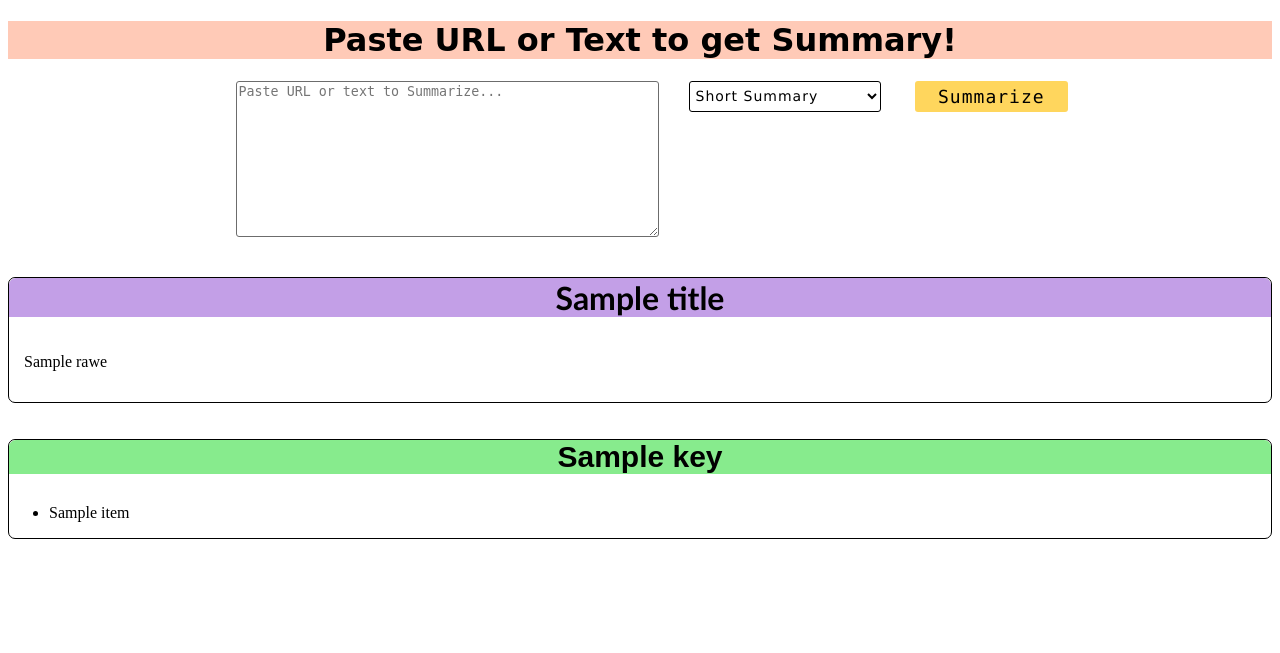
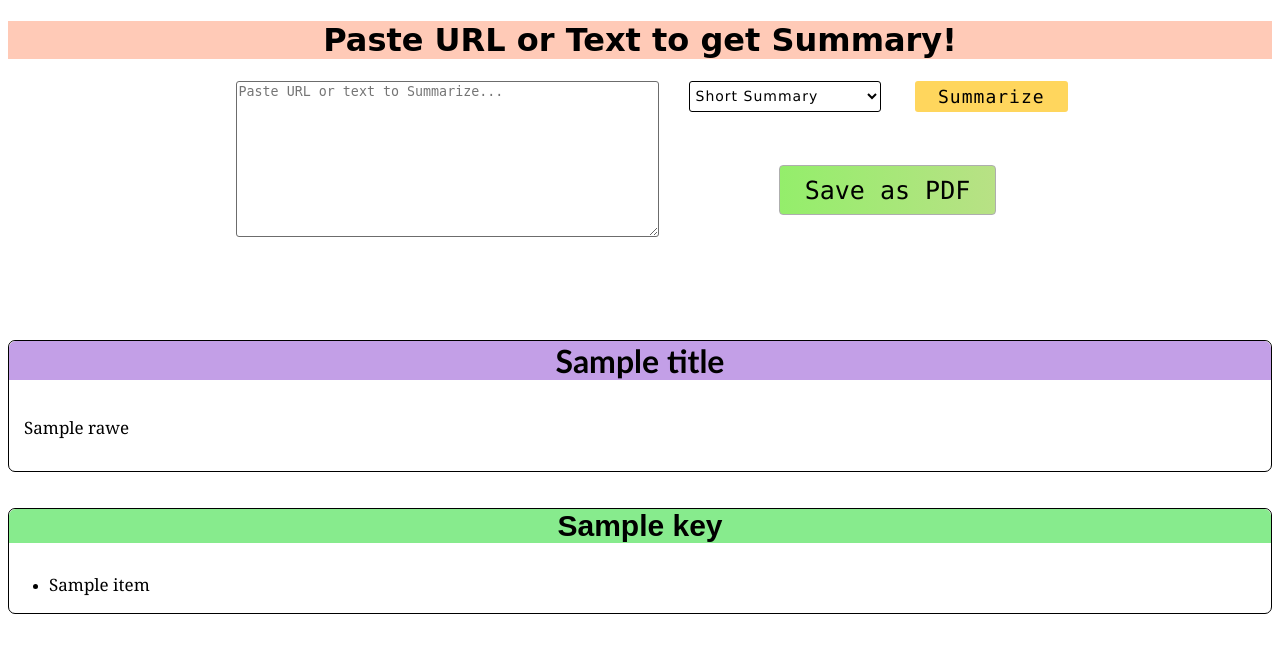
Before and after one commit to srajan123/Project-1_Text-Summarizer, a Flask app: template Desktop/hero/templates/index2.html in a window 1280 px wide. Shown: the top 653 px of the page. Run offline with Flask 2, Linux system fonts and the light colour scheme; the template is opened without the code that fills it: most values are stand-ins (such as "Sample title", 1, 10 or a date in 2020).

Commit message:
make it better

```diff
--- a/Desktop/hero/app.py
+++ b/Desktop/hero/app.py
@@ -1,25 +1,45 @@
 from flask import Flask,render_template,request,make_response
 from temp_nltk import url_rize
 import pdfkit
+options={
+'page-size':'A4',
+'dpi':400
+}
 app = Flask(__name__)
 app.config['DEBUG'] = True
 @app.route('/')
 def index():
-	mess = 'I LOVE PYTHON!'
-	return render_template('index1.html',msg=mess)
+	return render_template('index1.html')
 
+dic={}
 @app.route('/success',methods=['GET','POST'])
 def analyze():
 	if request.method == 'POST':
-		render = render_template('index1.html')
-		config = pdfkit.configuration(wkhtmltopdf='./bin/wkhtmltopdf')
-		pdf = pdfkit.from_string(render, False, configuration=config)
+		key = 'Key Points'
+		rawtext = request.form['raw']
+		typesum = request.form['typesum']
+		protext = url_rize(rawtext,typesum)
+		dic['para']  = protext[0]
+		dic['title'] = protext[1]
+		dic['lists'] = protext[2]
+		dic['key'] 	 = key
+	return render_template('index2.html',rawe=protext[0],title=protext[1],lists=protext[2],key=key)
 
-		response = make_response(pdf)
-		response.headers['Content-Type'] = 'application/pdf'
-		response.headers['Content-Disposition'] = 'attachment; filename=output.pdf'
+@app.route('/pdf',methods=['GET','POST'])
+def pdf():
+	if request.method == 'POST':
+				render = render_template('pdf.html',para=dic['para'],title=dic['title'],lists=dic['lists'],key=dic['key'])
+				pdf = pdfkit.from_string(render,False)
 
-		return response
+				response = make_response(pdf)
+				response.headers['Content-Type'] = 'application/pdf'
+				response.headers['Content-Disposition'] = 'attachment; filename=summary.pdf'
+
+				return response
+
+
+
+
 
 if __name__ == '__main__':
 	app.run(debug=True)
--- a/Desktop/hero/templates/index2.html
+++ b/Desktop/hero/templates/index2.html
@@ -2,7 +2,18 @@
 <html>
 <head>
 	<style>
-	.dif,button
+	#butt2
+	{
+    width: 44%;
+    border: 1px solid #aeaeae;
+    font-size: 25px;
+    border-radius: 4px;
+    background-image: linear-gradient(to right, #94ee6b , #b8e185);
+    height: 50px;
+    font-family: consolas;
+}
+
+	.dif,#butt
 	{
 	margin-left: 30px;
     width: 12%;
@@ -34,7 +45,7 @@
 </head>
 <body>
 <center><h1 style="font-family: Comic Sans MS;text-decoration: none;background-color: #ffcab7;">Paste URL or Text to get Summary!</h1></center>
-
+<div>
  <form method="POST" action="/success" style="margin-left: 18%;">
          <textarea name="raw" rows="10" cols="50" placeholder="Paste URL or text to Summarize..." required="true"></textarea>
          <select style="width:15%;position: absolute;" class="dif" id="cars" name="typesum">
@@ -42,21 +53,26 @@
 			  <option value="ls">Long Summary</option>
 			  <option value="ds">Detailed Summary</option>
 		</select>
-          <button name="sub" style="position: absolute;margin-left: 20%;" type="submit">Summarize</button>
+          <button id="butt" name="sub" style="position: absolute;margin-left: 20%;" type="submit">Summarize</button>
  </form>
+
+<form style="margin-left: 61%;margin-bottom: 7%;margin-top: -6%;"  method="POST" action="/pdf">
+	          <button id="butt2" name="sub2" type="submit">Save as PDF</button>
+</form>
+</div>
 
  <br><br>
 	 <div>
 
 		 <div style="border:1px solid black;border-radius: 7px;">
-		 	<h1 style="margin-top:0px;font-family: Gill Sans, sans-serif;background-color: #c39fe7;border-top-right-radius: 7px;border-top-left-radius: 7px;"><center>{{title}}</center></h1><p style="padding: 15px;">{{rawe}}</p>
+		 	<h1 style="margin-top:0px;font-family: Gill Sans, sans-serif;background-color: #c39fe7;border-top-right-radius: 7px;border-top-left-radius: 7px;"><center>{{title}}</center></h1><p style="padding: 15px;font-size: 17px;font-family: medium-content-serif-font, Georgia, Cambria, 'Times New Roman', Times, serif;">{{rawe}}</p>
 		 </div><br><br>
 		 <div style="border:1px solid black;border-radius: 7px;">
 		 <h3 style="margin-top: 0px; font-size: 30px;border-top-right-radius: 7px;border-top-left-radius: 7px;font-family: Arial, sans-serif;background-color: #87eb8d;"><center>{{key}}</center></h3>
 		   <ul style="border-radius: 7px;
 ">
 		  {% for item in lists %}
-		    <li><p font-size: 17px;font-family: Georgia, serif;">{{ item }} </p></li>
+		    <li><p style="font-size: 17px;font-family: medium-content-serif-font, Georgia, Cambria, 'Times New Roman', Times, serif;">{{ item }} </p></li>
 	  	 {% endfor %}
 	  	</ul></div>
 	 </div>
```
Also changed, not shown: Desktop/hero/templates/pdf.html (added, +24 -0 lines).
